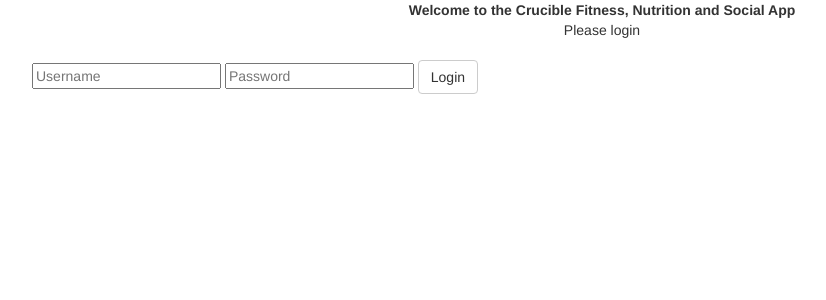
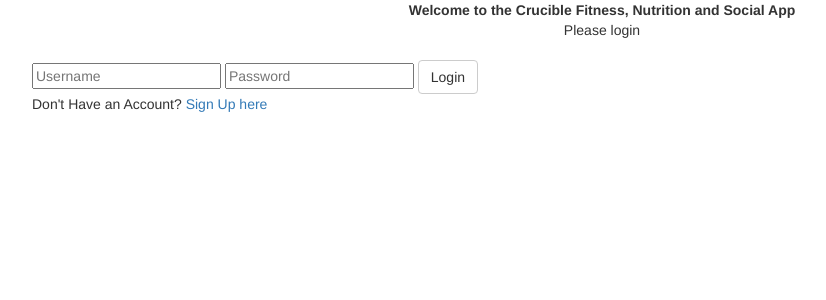
Before and after one commit to jgarciasol/crucible, a Flask app: page /login in a window 1280 px wide. Shown: the top 300 px of the page, without its empty margins (38-864 px from the left). Run offline with Flask 3, Linux system fonts and the light colour scheme; some libraries are stand-ins or nearby versions.

Commit message:
Added a signup button to the login page -It doesn't work yet because the registration page doesn't work yet

```diff
--- a/cruciblefit/templates/login.html
+++ b/cruciblefit/templates/login.html
@@ -17,6 +17,7 @@
           request.form.password }}">
         <input class="btn btn-default" type="submit" value="Login">
       </form>
+      <p class="bottom">Don't Have an Account? <a class="bottom" href="{url_for('register_html')}}"> Sign Up here</a></p>
       {% if error %}
         <p class="error"><strong>Error:</strong> {{ error }}
       {% endif %}
```
